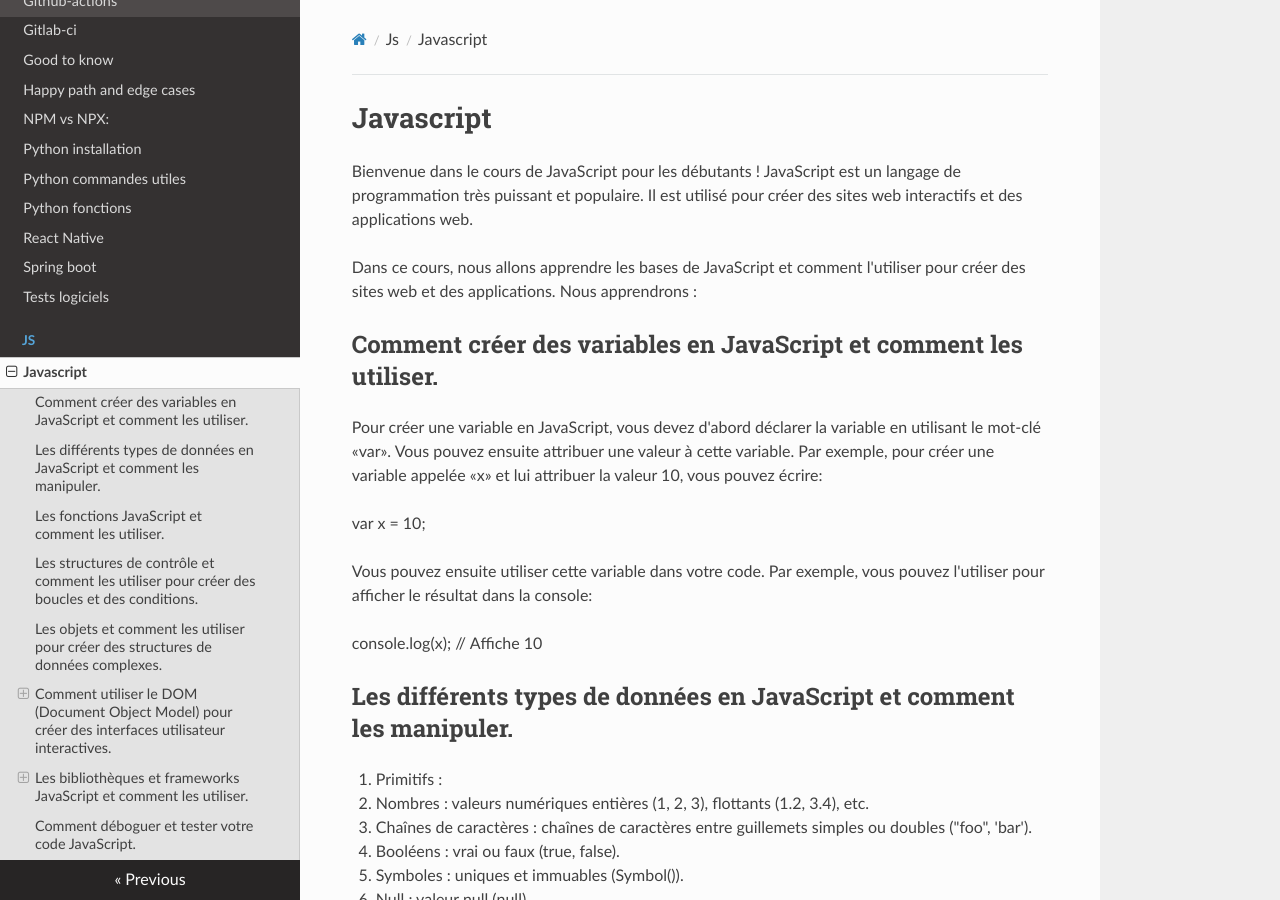
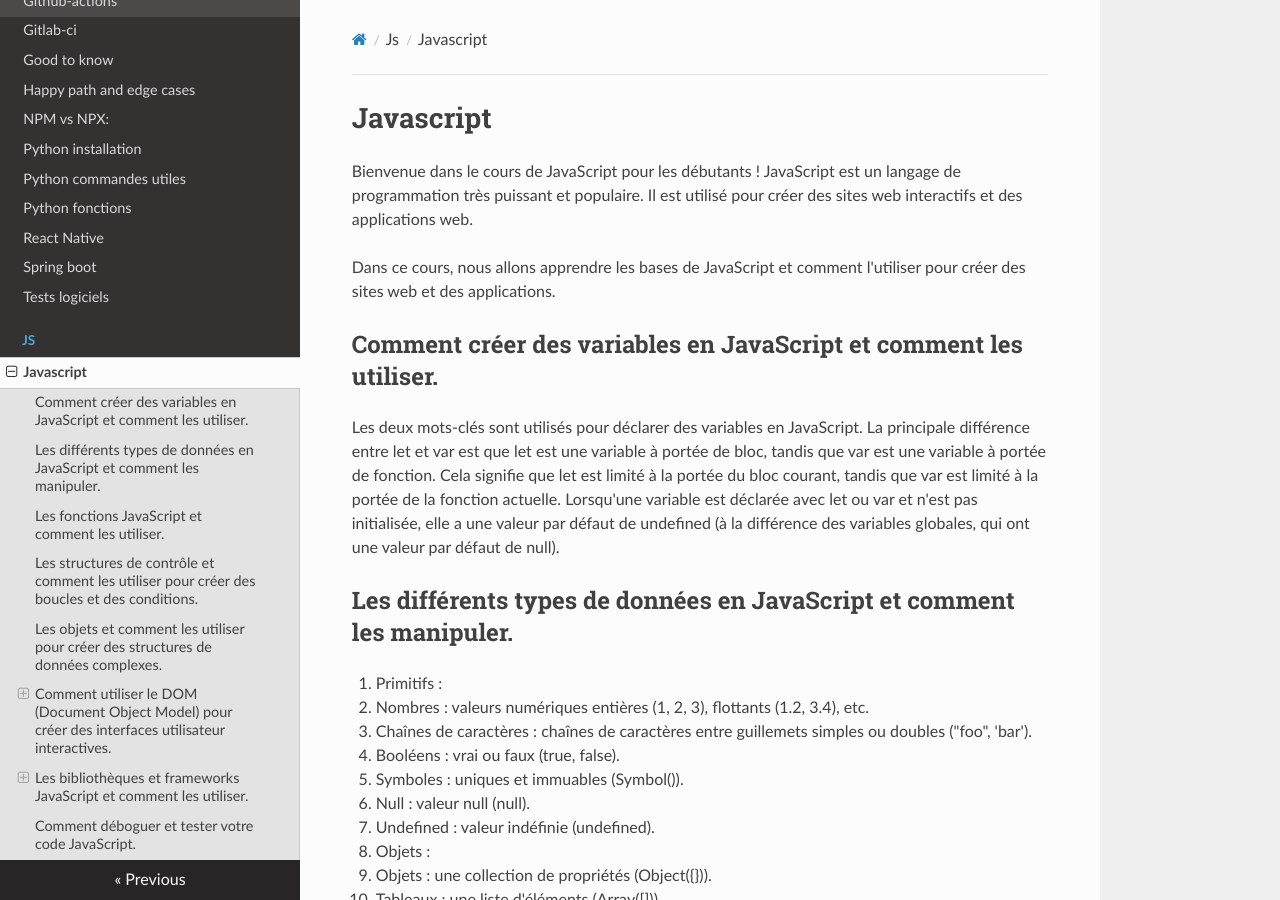
Before and after one commit to soowcode/soowcode.github.io, an MkDocs documentation site: the page built from docs/js/js.md, in a window 1280 px wide and 900 px high. Built offline with MkDocs 1.6.1, drawn with Linux system fonts in a browser that asks for light colours; nearby versions of some CDN libraries.

Commit message:
Update js.md

```diff
--- a/docs/js/js.md
+++ b/docs/js/js.md
@@ -1,18 +1,11 @@
 # Javascript
 Bienvenue dans le cours de JavaScript pour les débutants ! JavaScript est un langage de programmation très puissant et populaire. Il est utilisé pour créer des sites web interactifs et des applications web.
 
-Dans ce cours, nous allons apprendre les bases de JavaScript et comment l'utiliser pour créer des sites web et des applications. Nous apprendrons :
+Dans ce cours, nous allons apprendre les bases de JavaScript et comment l'utiliser pour créer des sites web et des applications.
 
 ## Comment créer des variables en JavaScript et comment les utiliser.
 
-
-Pour créer une variable en JavaScript, vous devez d'abord déclarer la variable en utilisant le mot-clé «var». Vous pouvez ensuite attribuer une valeur à cette variable. Par exemple, pour créer une variable appelée «x» et lui attribuer la valeur 10, vous pouvez écrire:
-
-var x = 10;
-
-Vous pouvez ensuite utiliser cette variable dans votre code. Par exemple, vous pouvez l'utiliser pour afficher le résultat dans la console:
-
-console.log(x); // Affiche 10
+Les deux mots-clés sont utilisés pour déclarer des variables en JavaScript. La principale différence entre let et var est que let est une variable à portée de bloc, tandis que var est une variable à portée de fonction. Cela signifie que let est limité à la portée du bloc courant, tandis que var est limité à la portée de la fonction actuelle. Lorsqu'une variable est déclarée avec let ou var et n'est pas initialisée, elle a une valeur par défaut de undefined (à la différence des variables globales, qui ont une valeur par défaut de null).
 
 
 ## Les différents types de données en JavaScript et comment les manipuler.
```
